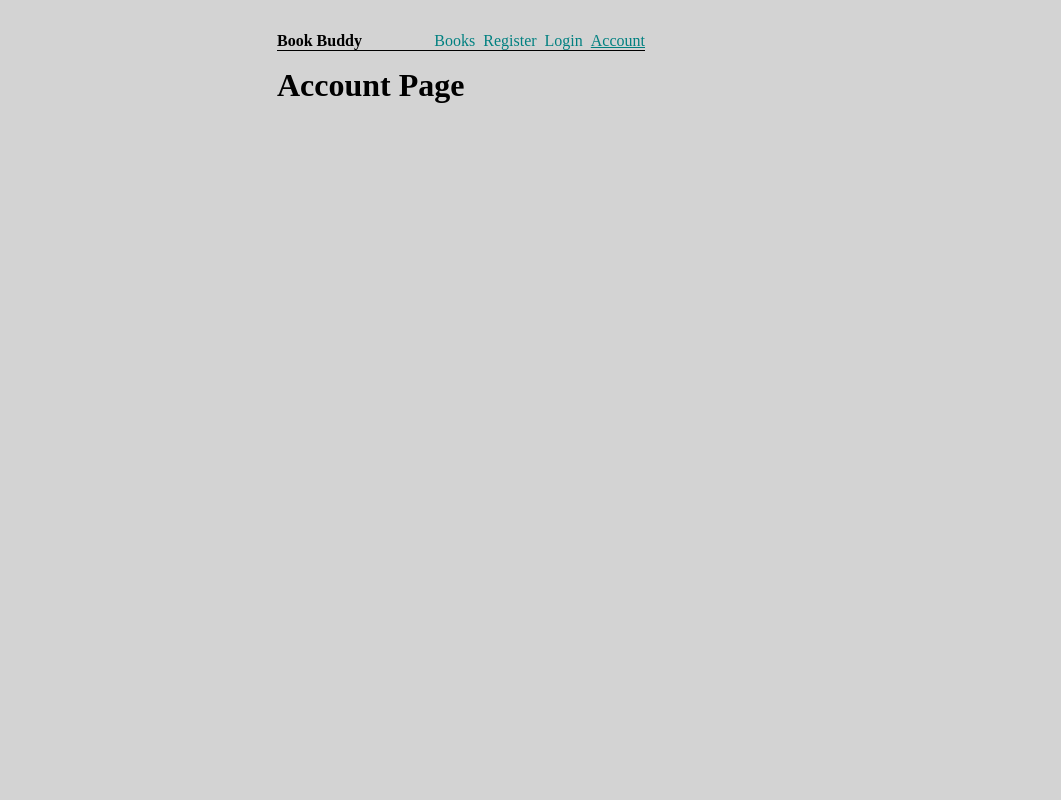
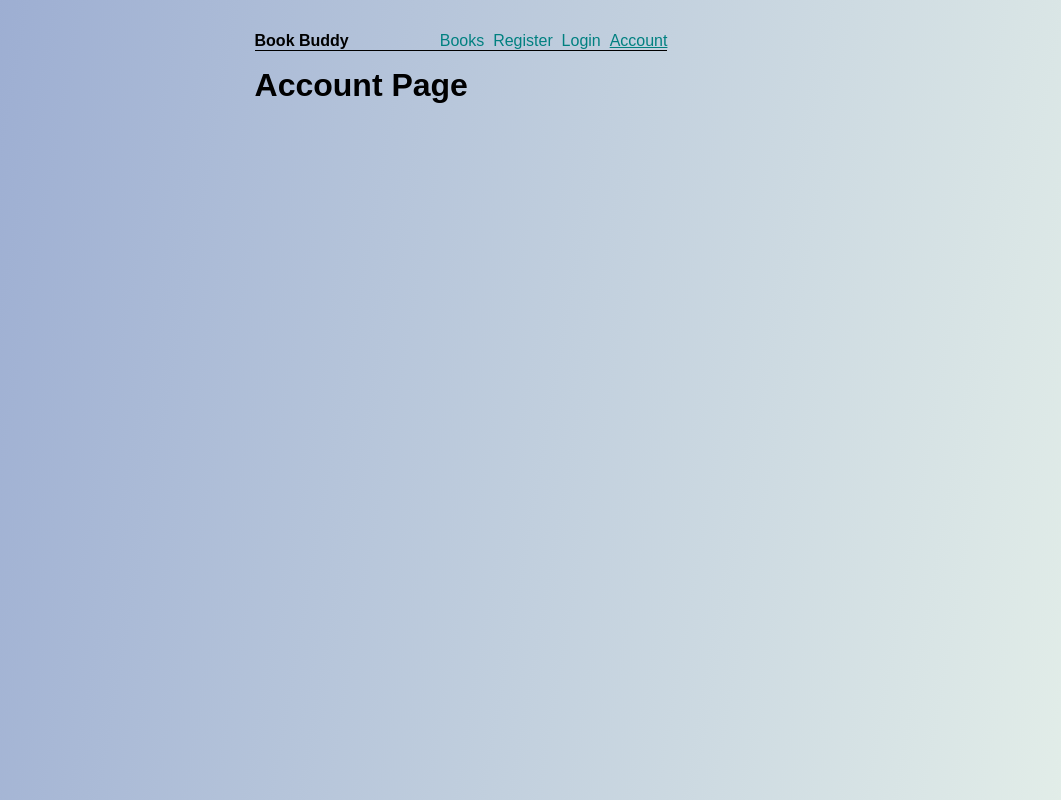
Before and after one commit to xJbeds/2505-book-buddy1, a React app: page /Account in a window 1280 px wide. Shown: the whole page, without its empty margins (179-1240 px from the left). Built offline with nearby package versions, Linux system fonts and the light colour scheme; the HTML template or start-up script is replaced by a standard one.

Commit message:
more css

```diff
--- a/src/books/BookDetails.jsx
+++ b/src/books/BookDetails.jsx
@@ -18,10 +18,13 @@ const BookDetails = () => {
     <>
     <h2>{IndvidualBook.title}</h2>
     <h3>{IndvidualBook.author}</h3>
-    <img src={IndvidualBook.coverimage[0]}
-    alt={`${IndvidualBook.title}'s cover`} />
+    <img src={IndvidualBook.coverimage}
+    alt={`${IndvidualBook.title}`}
+    height='300'
+    width='200'
+    />
     <p>{IndvidualBook.description}</p>
-    <button onClick={()=>reserveBook(singleBook.id)}>Reserve</button>
+    <button onClick={()=>reserveBook(IndvidualBook.id)}>Reserve Book</button>
     </>
 
   )
--- a/src/books/BooksList.jsx
+++ b/src/books/BooksList.jsx
@@ -25,9 +25,9 @@ const reserveBook = async (id) => {
 
       return (
       <li key={singleBook.id}>
-        <a style={{fontSize: "2rem"}}
-        href={`/books/${singleBook.id}`}>
-        {singleBook.title}</a>
+        <Link style={{fontSize: "2rem", color: "black", textDecoration:"underline"}}
+        to={`/books/${singleBook.id}`}>
+        {singleBook.title}</Link>
         <h4>{singleBook.author}</h4>
          <img src={singleBook.coverimage}
              alt="Book Image"
--- a/src/index.css
+++ b/src/index.css
@@ -1,5 +1,9 @@
 body {
-  background-color: lightgray;
+  background: linear-gradient(100deg, #93A5CF,  #E4EfE9);
+  margin: 0;
+  font-family: sans-serif;
+  min-height: 100vh;
+
 }
 
 * {
--- a/src/layout/Account.jsx
+++ b/src/layout/Account.jsx
@@ -1,8 +1,8 @@
 const Account = () => {
   return (
-    <div>
+
       <h1>Account Page</h1>
-    </div>
+
   );
 };
 
```
